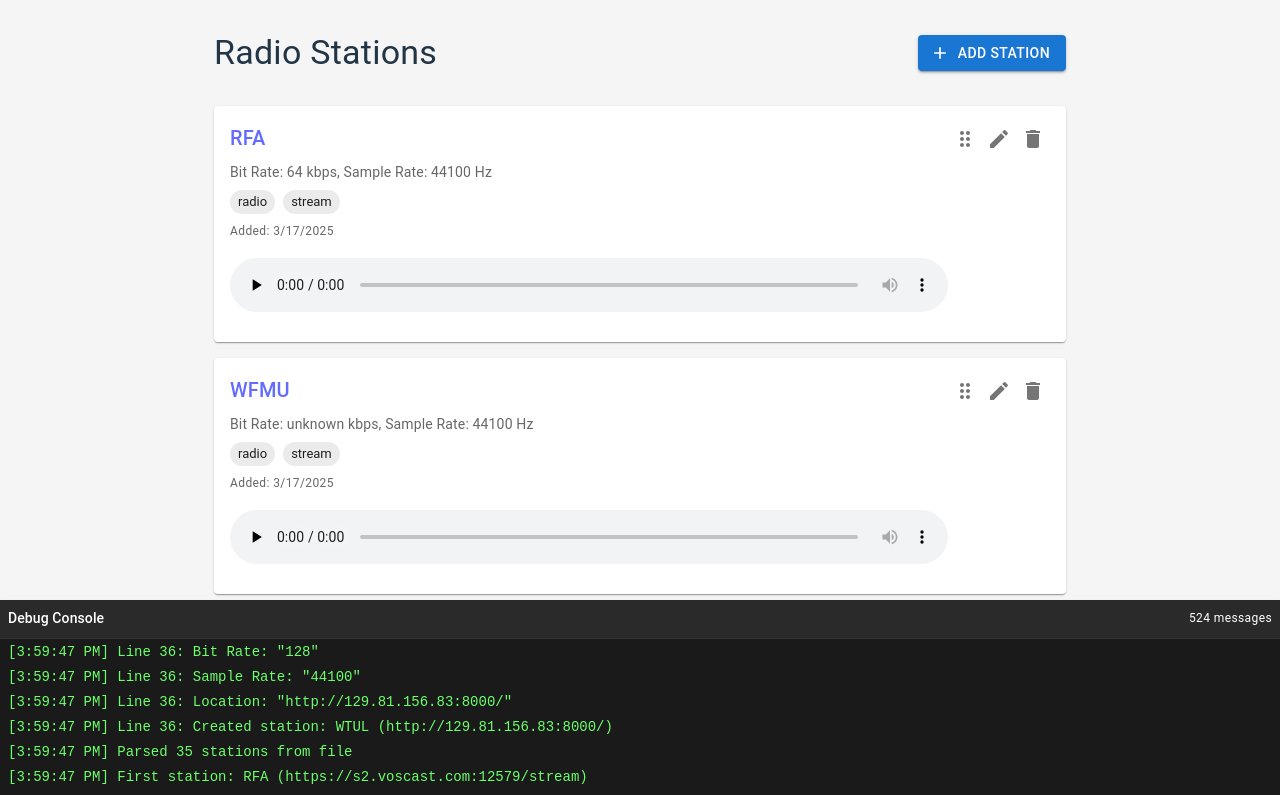
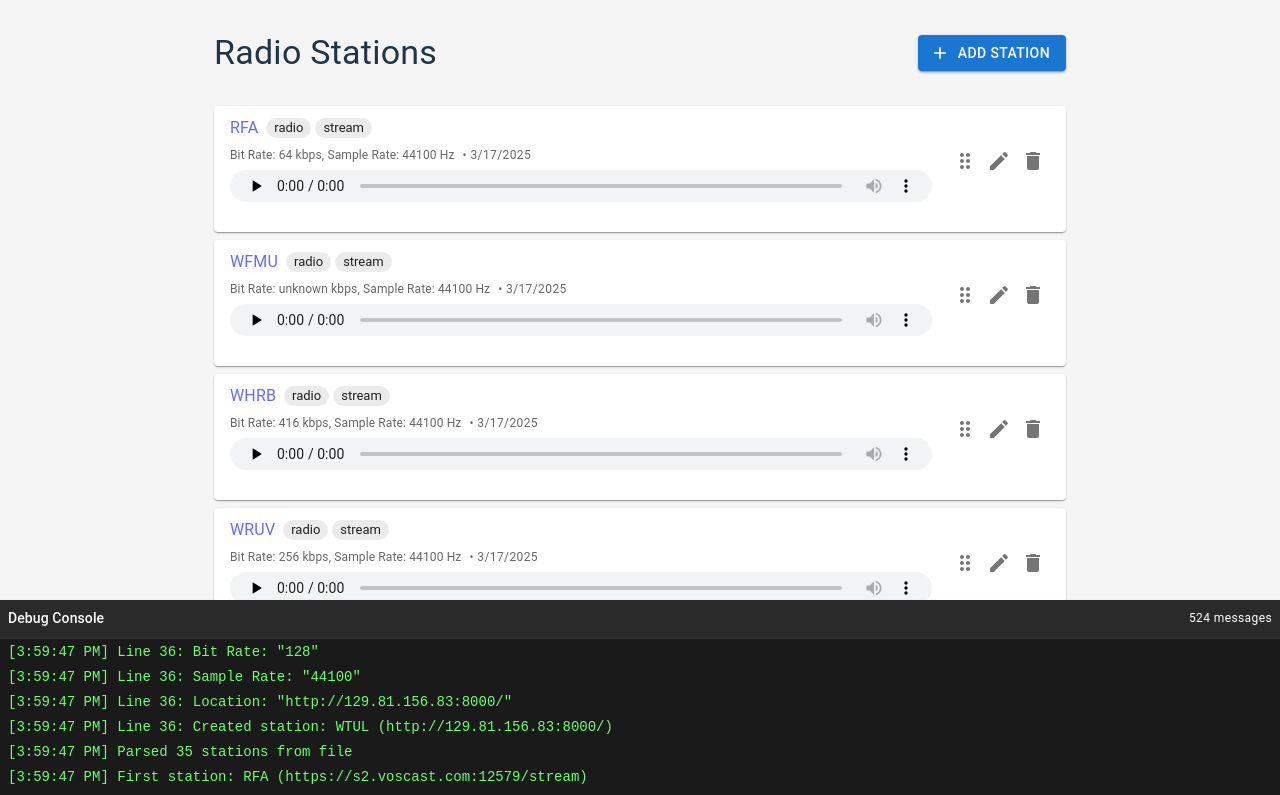
Before and after one commit to moosh/my_radio, a React (Vite) app: page / in a window 1280 px wide. Shown: the top 795 px of the page. Built offline with nearby package versions, Linux system fonts and the light colour scheme.

Commit message:
more compact card layout

```diff
--- a/src/components/UrlListItem.tsx
+++ b/src/components/UrlListItem.tsx
@@ -18,29 +18,33 @@
         <Card
           ref={provided.innerRef}
           {...provided.draggableProps}
-          sx={{ mb: 2, '&:hover': { boxShadow: 6 } }}
+          sx={{ mb: 1, '&:hover': { boxShadow: 6 } }}
         >
-          <CardContent>
-            <Box display="flex" justifyContent="space-between" alignItems="flex-start">
-              <Box flex={1}>
-                <Typography variant="h6" component="a" href={item.url} target="_blank" rel="noopener noreferrer">
-                  {item.title}
-                </Typography>
-                <Typography variant="body2" color="text.secondary" sx={{ mt: 1 }}>
-                  {item.description}
-                </Typography>
-                <Box sx={{ mt: 1, display: 'flex', gap: 1, flexWrap: 'wrap' }}>
-                  {item.tags.map((tag) => (
-                    <Chip key={tag} label={tag} size="small" />
-                  ))}
+          <CardContent sx={{ py: 1, px: 2 }}>
+            <Box display="flex" justifyContent="space-between" alignItems="center">
+              <Box flex={1} sx={{ mr: 2 }}>
+                <Box display="flex" alignItems="center" gap={1}>
+                  <Typography variant="subtitle1" component="a" href={item.url} target="_blank" rel="noopener noreferrer" sx={{ textDecoration: 'none' }}>
+                    {item.title}
+                  </Typography>
+                  <Box sx={{ display: 'flex', gap: 0.5 }}>
+                    {item.tags.map((tag) => (
+                      <Chip key={tag} label={tag} size="small" sx={{ height: 20 }} />
+                    ))}
+                  </Box>
                 </Box>
-                <Typography variant="caption" color="text.secondary" sx={{ mt: 1, display: 'block' }}>
-                  Added: {new Date(item.createdAt).toLocaleDateString()}
-                </Typography>
-                <Box sx={{ mt: 2, width: '100%' }}>
+                <Box sx={{ display: 'flex', alignItems: 'center', gap: 1, mt: 0.5 }}>
+                  <Typography variant="body2" color="text.secondary" sx={{ fontSize: '0.75rem' }}>
+                    {item.description}
+                  </Typography>
+                  <Typography variant="caption" color="text.secondary" sx={{ fontSize: '0.75rem' }}>
+                    • {new Date(item.createdAt).toLocaleDateString()}
+                  </Typography>
+                </Box>
+                <Box sx={{ mt: 0.5 }}>
                   <audio
                     controls
-                    style={{ width: '100%' }}
+                    style={{ width: '100%', height: '32px' }}
                     src={item.url}
                     preload="none"
                   >
```
